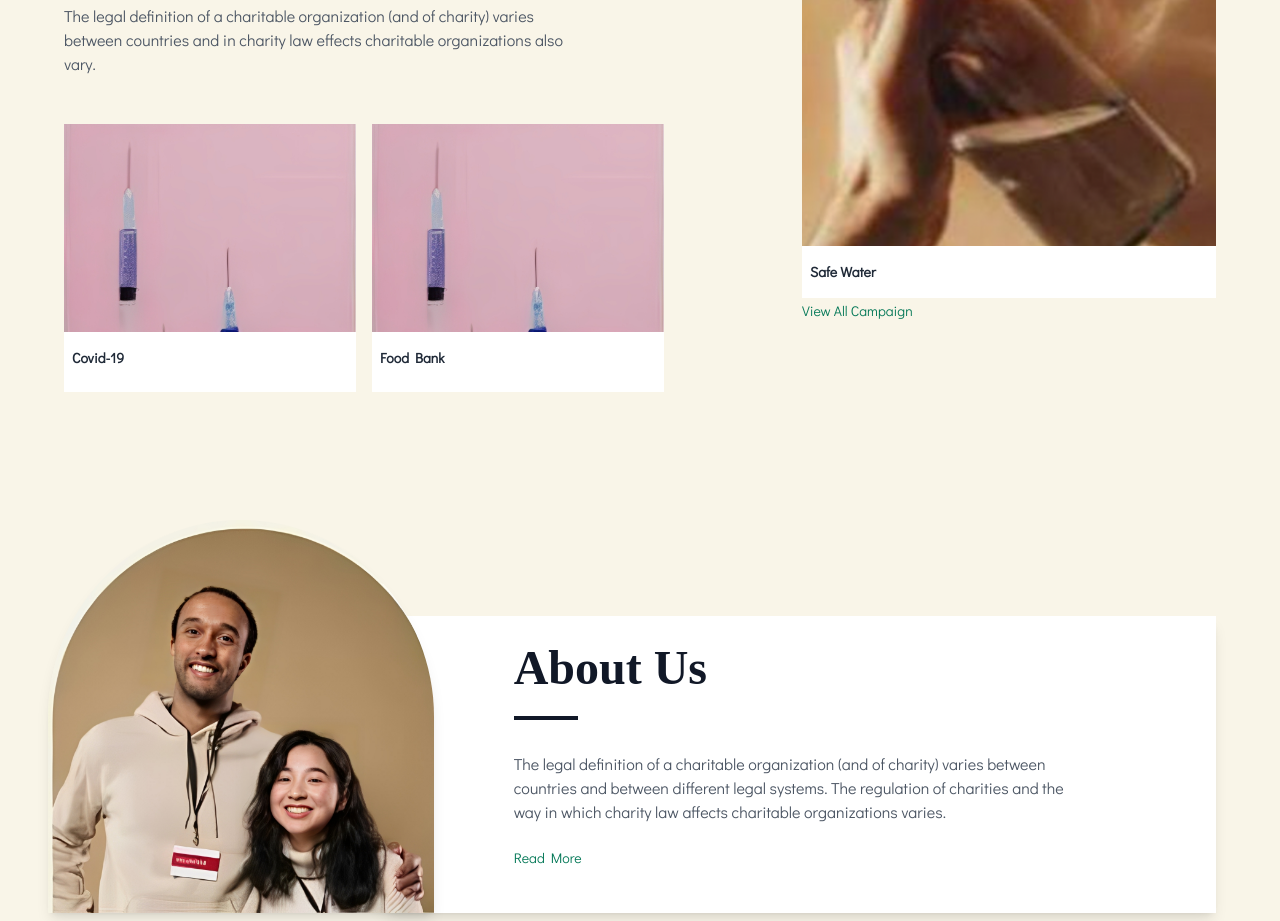
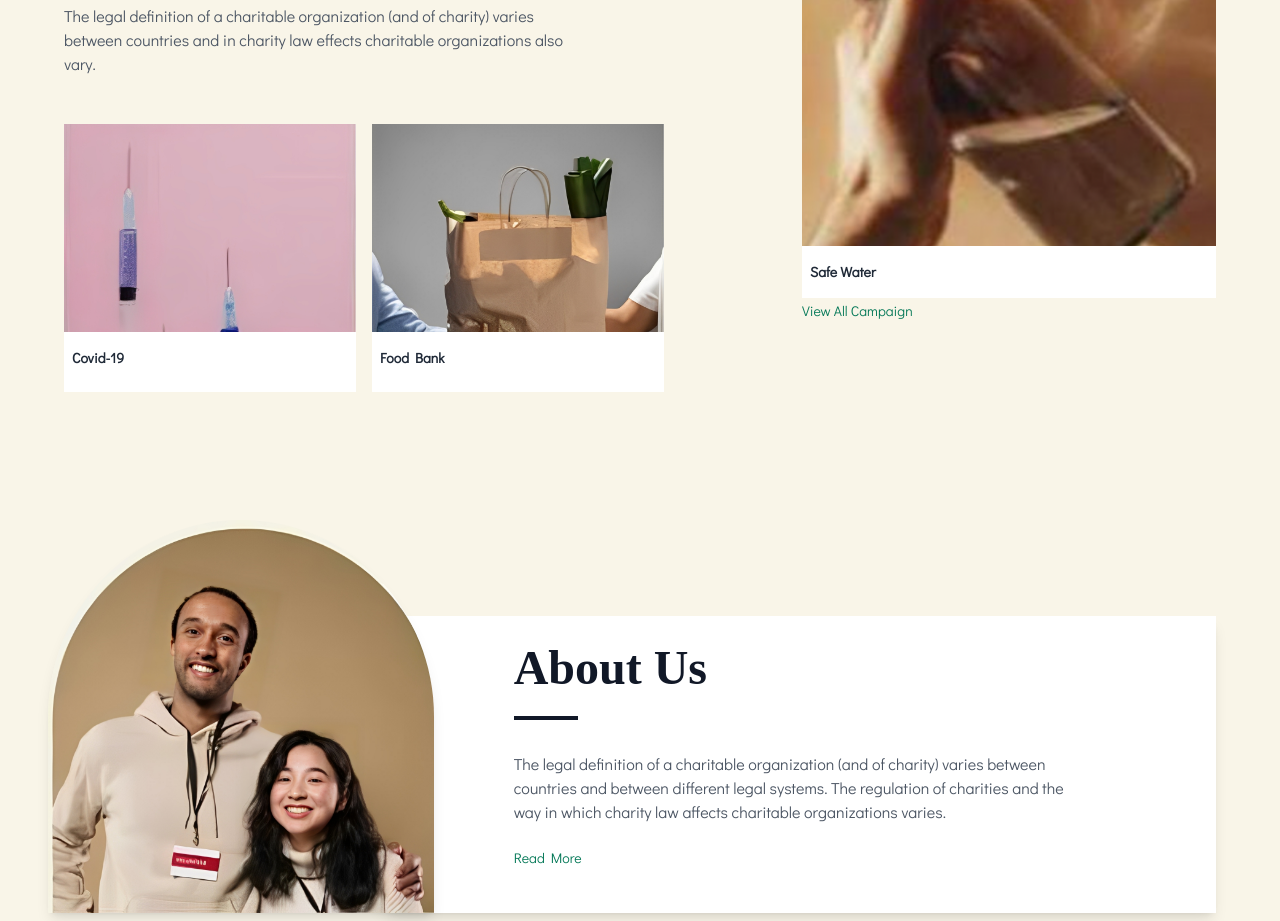
Before and after one commit to fofi09/proyecto-final-fullstack, a React (Vite) app: page / in a window 1280 px wide. Shown: the part 1120-2041 px from the top of the page. Built offline with nearby package versions, Linux system fonts and the light colour scheme.

Commit message:
fir: agrego colores y tipografias

```diff
--- a/src/assets/components/Cards.jsx
+++ b/src/assets/components/Cards.jsx
@@ -31,7 +31,7 @@ const Cards = () => {
           {/* Tarjeta 2: Food Bank */}
           <div className="bg-white overflow-hidden flex-1 flex flex-col border-b-[16px] border-white">
             <img
-              src="/covid.jpg"
+              src="/planta1.jpg"
               alt="Food Bank"
               className="w-full h-32 md:h-52 object-cover"
             />
```
Also changed, not shown: public/planta1.jpg (added).
